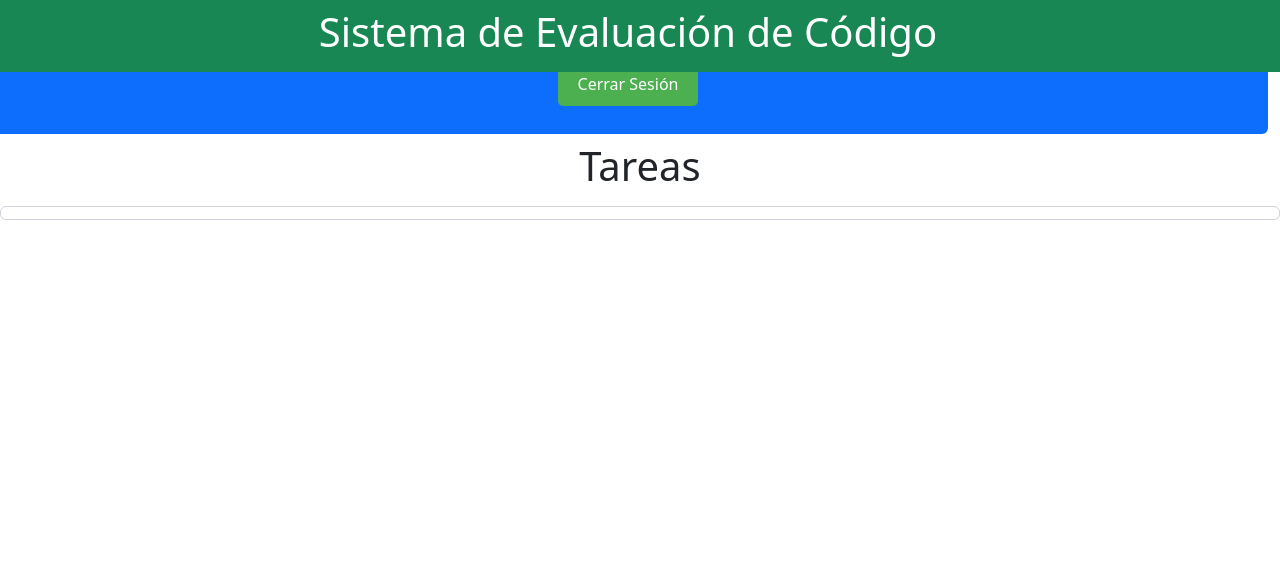
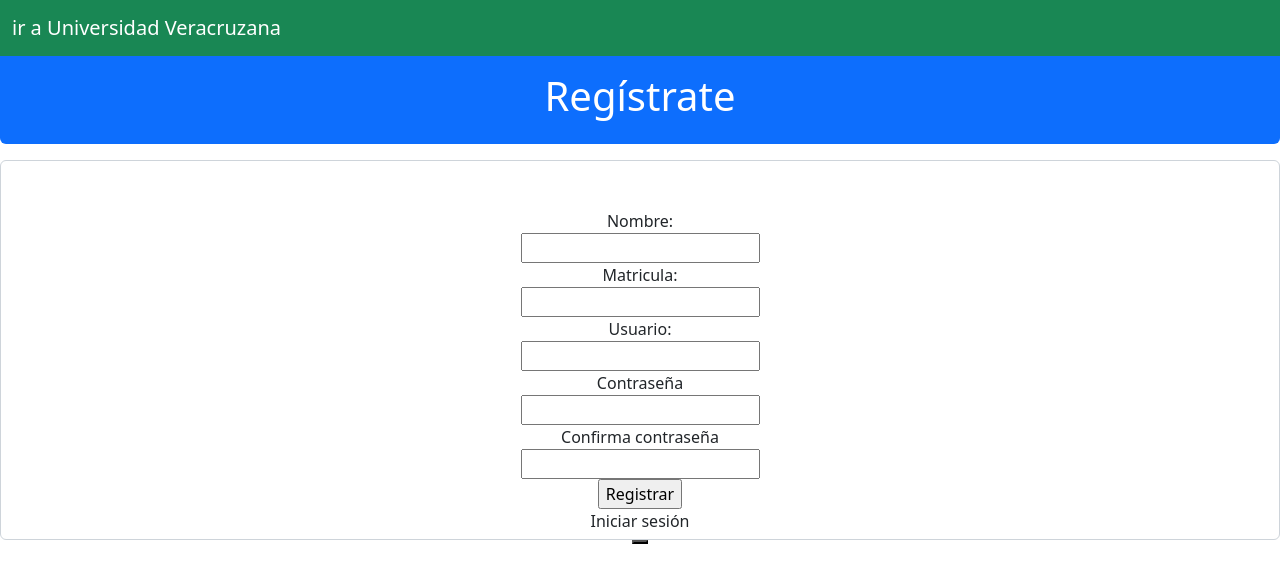
Before and after one commit to aronmarshall/ProyectoFinal, a Django app: page /registro in a window 1280 px wide. Shown: the top 583 px of the page. Run offline with Django 4.2, Linux system fonts and the light colour scheme; some libraries are stand-ins or nearby versions.

Commit message:
Se regreso el formulario de registro

```diff
--- a/systemEvaluacion/app/app/templates/registro.html
+++ b/systemEvaluacion/app/app/templates/registro.html
@@ -1,43 +1,33 @@
-{% extends "base.html" %}
-
-{% block titulo %}Tareas - Sistema de Evaluación de Código{% endblock %}
-
+{% extends "baseLogReg.html" %}
+    <head>
+        {% block titulo %}Registro de usuario{% endblock %}
+    </head>
+    <body>
         {% block encabezado %}
-<form method="post" action="/logout">
-    {% csrf_token %}
-    <button type="submit" class="btn btn-personalizado">Cerrar Sesión</button>
-</form>
-{% endblock %}
-
-{% block contenido %}
-    <h1>Tareas</h1>
-
+        <h1>Regístrate</h1>
+        {% if messages %}
             <ul class="messages">
                 {% for message in messages %}
                     <li>{{ message }}</li>
                 {% endfor %}
             </ul>
-
-    <div class="row">
-        {% for tarea in tareas_validas %}
-            <div class="col-md-4 mb-4">
-                <div class="card">
-                    <div class="card-body">
-                        <p class="card-title"><strong>Tarea:</strong><br>{{ tarea.nombre }}</p>
-                        <p class="card-text"><strong>Puntos:</strong><br>#</p>
-                        <p class="card-text"><strong>Inicio:</strong><br>{{ tarea.fecha_inicio }}</p>
-                        <p class="card-text"><strong>cierre:</strong><br>{{ tarea.fecha_cierre }}</p>
-
-                        {% if tarea.estado_valido %}
-                            <p class="card-text text-success">Disponible</p>
-                            <a class="card-text" href="/subir_tarea"><strong>Ver detalles</strong><br></a>
-                        {% else %}
-                            <p class="card-text text-danger">No disponible</p>
-                            <p class="card-text">No se puede subir</p>
         {% endif %}
-                    </div>
-                </div>
-            </div>
-        {% endfor %}
-    </div>
         {% endblock %}
+        {% block formulario %}
+            <form method="POST">
+                {% csrf_token %}
+                <label>Nombre:</label><br>
+                <input type="text" id="nombre_completo" name="nombre_completo" required/><br>
+                <label>Matricula:</label><br>
+                <input type="text" id="matricula" name="matricula" required/><br>
+                <label>Usuario:</label><br>
+                <input type="text" id="usuario_nuevo" name="usuario_nuevo" required/><br>
+                <label>Contraseña</label><br>
+                <input type="password" id="contasenia" name="contrasenia" required/><br>
+                <label>Confirma contraseña</label><br>
+                <input type="password" id="contasenia_confirma" name="contrasenia_confirma" required/><br>
+                <input type="submit" value="Registrar"/>
+            </form>
+            <a class="navbar-brand" href="login">Iniciar sesión</a>
+        {% endblock %}
+    </body>
```
Lines whose indentation alone changed are shown as unchanged.
